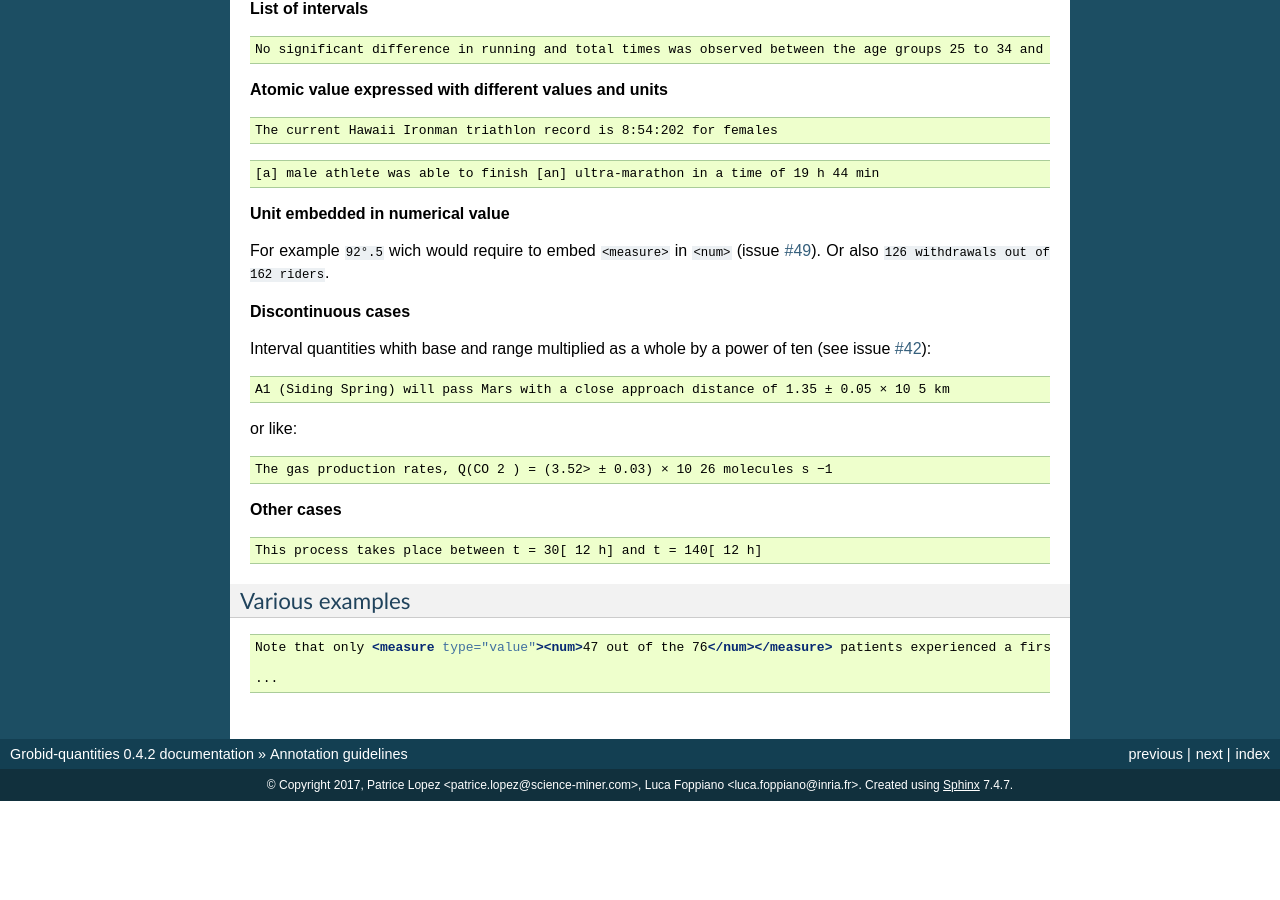
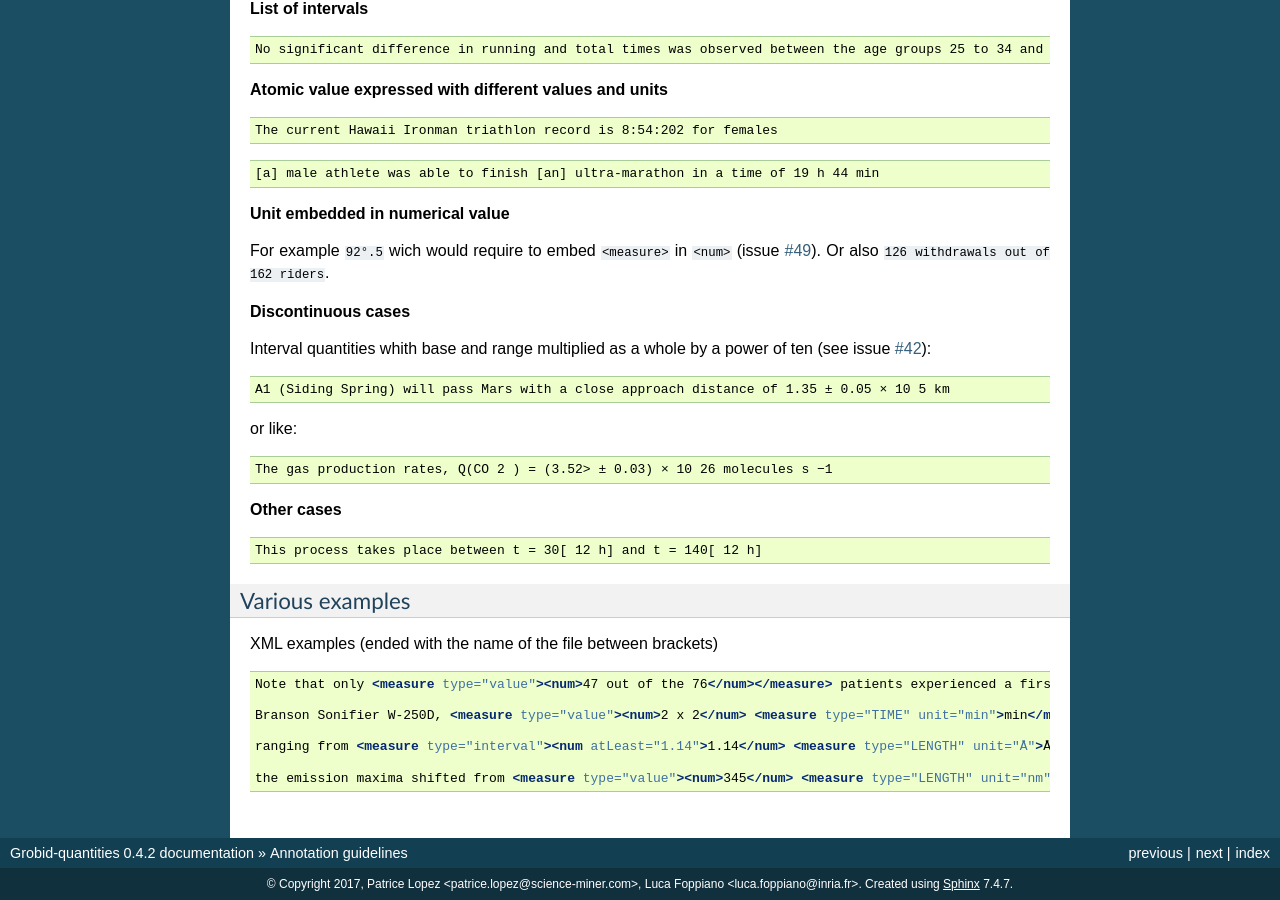
Before and after one commit to lfoppiano/grobid-quantities, a Sphinx documentation site: the page built from doc/guidelines.rst, in a window 1280 px wide and 900 px high, scrolled down 7920 px. Built offline with Sphinx 7.4.7, drawn with Linux system fonts in a browser that asks for light colours; before the commit the page ends 8721 px from its top, so only the background shows below that.

Commit message:
hal-00915599 and hal-00924047 second check and add examples to doc

```diff
--- a/doc/guidelines.rst
+++ b/doc/guidelines.rst
@@ -534,8 +534,14 @@ or like:
 Various examples
 ~~~~~~~~~~~~~~~~
 
+XML examples (ended with the name of the file between brackets)
+
 .. code-block:: xml
 
-  Note that only <measure type="value"><num>47 out of the 76</num></measure> patients experienced a first accident.
+  Note that only <measure type="value"><num>47 out of the 76</num></measure> patients experienced a first accident.[hal-00643787.training.tei.xml]
 
-  ...
+  Branson Sonifier W-250D, <measure type="value"><num>2 x 2</num> <measure type="TIME" unit="min">min</measure></measure> in <measure type="value"><num>15</num> <measure type="TIME" unit="s">sec</measure></measure> intervals. [hal-00924047.training.tei.xml]
+
+  ranging from <measure type="interval"><num atLeast="1.14">1.14</num> <measure type="LENGTH" unit="Å">Å</measure> to <num atMost="1.43">1.43</num> <measure type="LENGTH" unit="Å">Å</measure></measure>.[hal-00924047.training.tei.xml]
+
+  the emission maxima shifted from <measure type="value"><num>345</num> <measure type="LENGTH" unit="nm">nm</measure></measure> to <measure type="value"><num>325</num> <measure type="LENGTH" unit="nm">nm</measure></measure>
```
Also changed, not shown: 2 other files.
